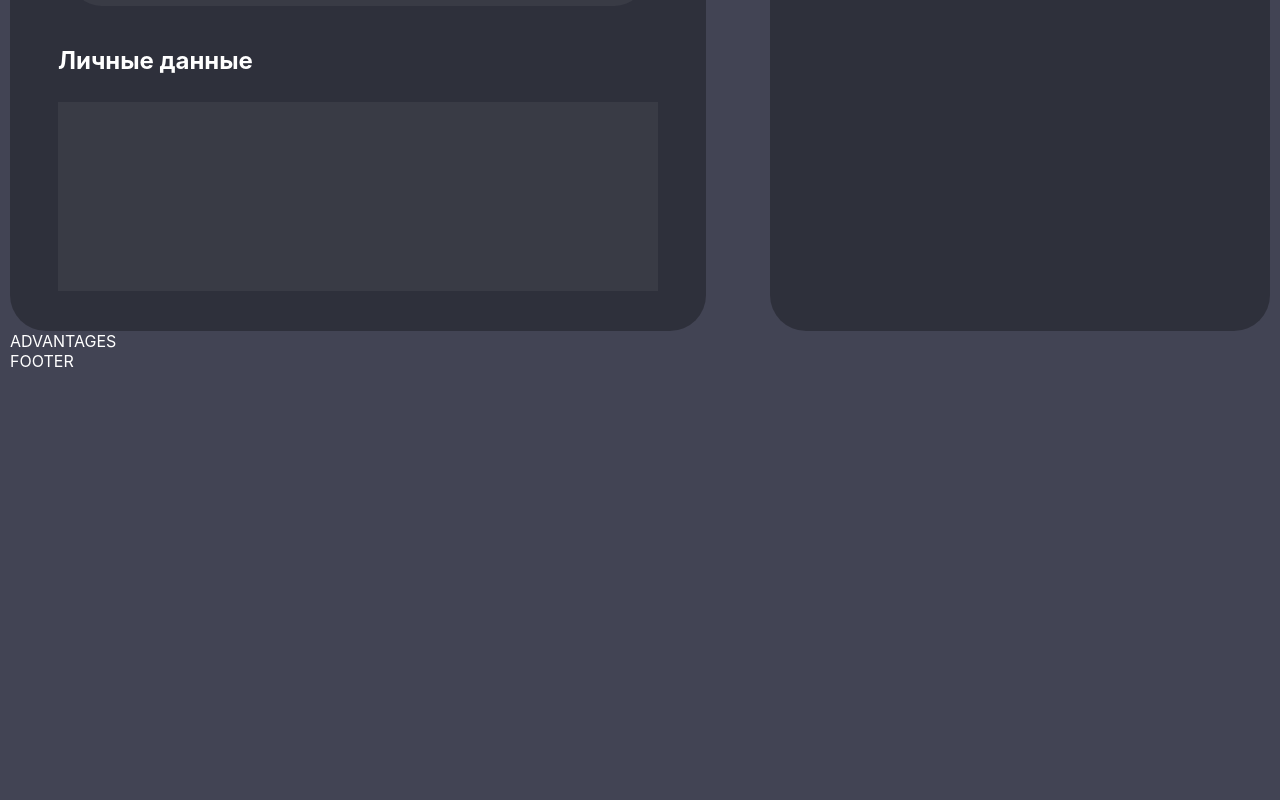
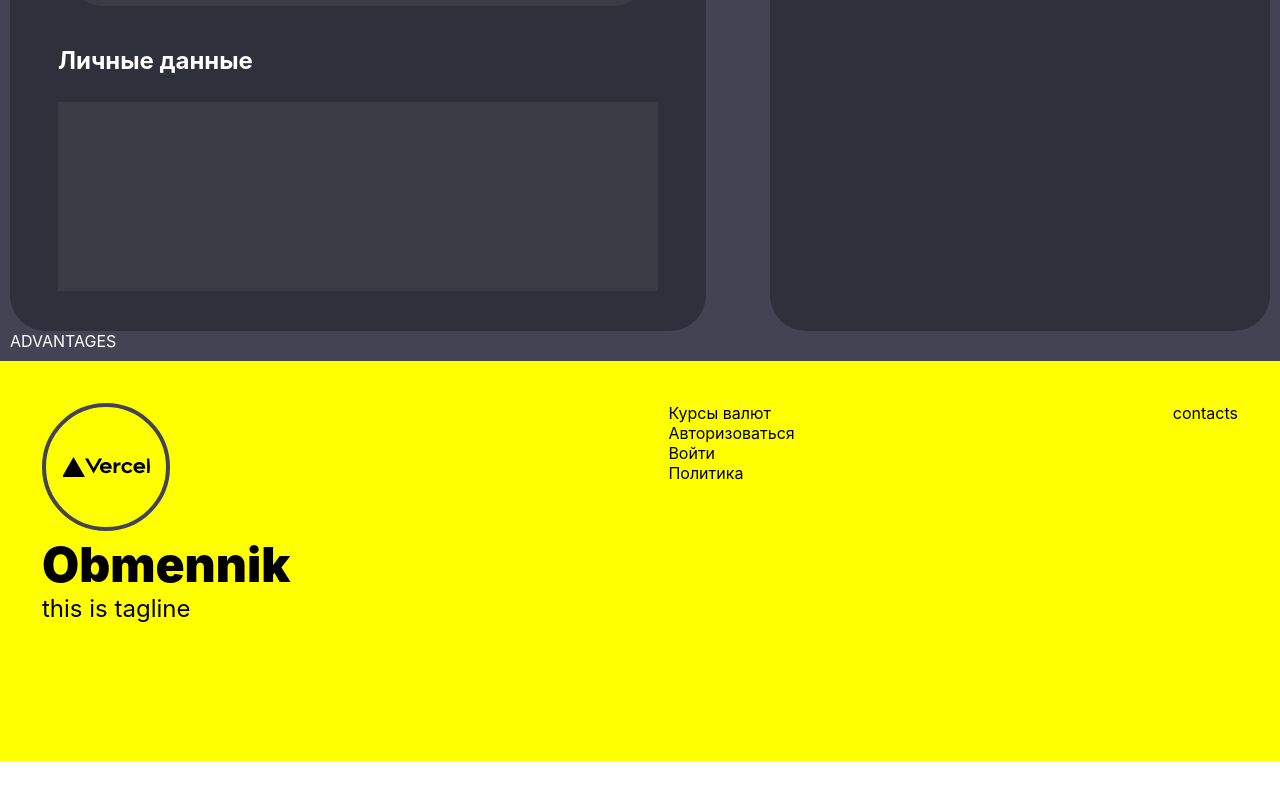
Before and after one commit to niktverd/change, a Next.js app: page / in a window 1280 px wide. Shown: the part 620-1420 px from the top of the page. After the commit the page ends 1381 px from the top, so only its background shows below. Built offline with nearby package versions, Linux system fonts and the light colour scheme.

Commit message:
fixup! fixup! fixup! fixup! init

```diff
--- a/public/content/fromCurrencies.json
+++ b/public/content/fromCurrencies.json
@@ -6,120 +6,120 @@
         "value": "value"
     },
     {
-        "icon": "2",
+        "icon": "/vercel.svg",
         "title": "title-2",
         "subtitle": "subtitle",
         "value": "value-2"
     },
     {
-        "icon": "2",
+        "icon": "/vercel.svg",
         "title": "title-2",
         "subtitle": "subtitle",
         "value": "value-2"
     },
     {
-        "icon": "2",
+        "icon": "/vercel.svg",
         "title": "title-2",
         "subtitle": "subtitle",
         "value": "value-2"
     },
     {
-        "icon": "2",
+        "icon": "/vercel.svg",
         "title": "title-2",
         "subtitle": "subtitle",
         "value": "value-2"
     },
     {
-        "icon": "2",
+        "icon": "/vercel.svg",
         "title": "title-2",
         "subtitle": "subtitle",
         "value": "value-2"
     },
     {
-        "icon": "2",
+        "icon": "/vercel.svg",
         "title": "title-2",
         "subtitle": "subtitle",
         "value": "value-2"
     },
     {
-        "icon": "2",
+        "icon": "/vercel.svg",
         "title": "title-2",
         "subtitle": "subtitle",
         "value": "value-2"
     },
     {
-        "icon": "2",
+        "icon": "/vercel.svg",
         "title": "title-2",
         "subtitle": "subtitle",
         "value": "value-2"
     },
     {
-        "icon": "2",
+        "icon": "/vercel.svg",
         "title": "title-2",
         "subtitle": "subtitle",
         "value": "value-2"
     },
     {
-        "icon": "2",
+        "icon": "/vercel.svg",
         "title": "title-2",
         "subtitle": "subtitle",
         "value": "value-2"
     },
     {
-        "icon": "2",
+        "icon": "/vercel.svg",
         "title": "title-2",
         "subtitle": "subtitle",
         "value": "value-2"
     },
     {
-        "icon": "2",
+        "icon": "/vercel.svg",
         "title": "title-2",
         "subtitle": "subtitle",
         "value": "value-2"
     },
     {
-        "icon": "2",
+        "icon": "/vercel.svg",
         "title": "title-2",
         "subtitle": "subtitle",
         "value": "value-2"
     },
     {
-        "icon": "2",
+        "icon": "/vercel.svg",
         "title": "title-2",
         "subtitle": "subtitle",
         "value": "value-2"
     },
     {
-        "icon": "2",
+        "icon": "/vercel.svg",
         "title": "title-2",
         "subtitle": "subtitle",
         "value": "value-2"
     },
     {
-        "icon": "2",
+        "icon": "/vercel.svg",
         "title": "title-2",
         "value": "value-2"
     },
     {
-        "icon": "2",
+        "icon": "/vercel.svg",
         "title": "title-2",
         "subtitle": "subtitle",
         "value": "value-2"
     },
     {
-        "icon": "2",
+        "icon": "/vercel.svg",
         "title": "title-2",
         "subtitle": "subtitle",
         "value": "value-2"
     },
     {
-        "icon": "2",
+        "icon": "/vercel.svg",
         "title": "title-2",
         "subtitle": "subtitle",
         "value": "value-2"
     },
     {
-        "icon": "2",
+        "icon": "/vercel.svg",
         "title": "title-2",
         "value": "value-2"
     }
--- a/public/content/toCurrencies.json
+++ b/public/content/toCurrencies.json
@@ -1,106 +1,106 @@
 [
     {
-        "icon": "1",
+        "icon": "/vercel.svg",
         "title": "title",
         "value": "value"
     },
     {
-        "icon": "2",
+        "icon": "/vercel.svg",
         "title": "title-2",
         "value": "value-2"
     },
     {
-        "icon": "2",
+        "icon": "/vercel.svg",
         "title": "title-2",
         "value": "value-2"
     },
     {
-        "icon": "2",
+        "icon": "/vercel.svg",
         "title": "title-2",
         "value": "value-2"
     },
     {
-        "icon": "2",
+        "icon": "/vercel.svg",
         "title": "title-2",
         "value": "value-2"
     },
     {
-        "icon": "2",
+        "icon": "/vercel.svg",
         "title": "title-2",
         "value": "value-2"
     },
     {
-        "icon": "2",
+        "icon": "/vercel.svg",
         "title": "title-2",
         "value": "value-2"
     },
     {
-        "icon": "2",
+        "icon": "/vercel.svg",
         "title": "title-2",
         "value": "value-2"
     },
     {
-        "icon": "2",
+        "icon": "/vercel.svg",
         "title": "title-2",
         "value": "value-2"
     },
     {
-        "icon": "2",
+        "icon": "/vercel.svg",
         "title": "title-2",
         "value": "value-2"
     },
     {
-        "icon": "2",
+        "icon": "/vercel.svg",
         "title": "title-2",
         "value": "value-2"
     },
     {
-        "icon": "2",
+        "icon": "/vercel.svg",
         "title": "title-2",
         "value": "value-2"
     },
     {
-        "icon": "2",
+        "icon": "/vercel.svg",
         "title": "title-2",
         "value": "value-2"
     },
     {
-        "icon": "2",
+        "icon": "/vercel.svg",
         "title": "title-2",
         "value": "value-2"
     },
     {
-        "icon": "2",
+        "icon": "/vercel.svg",
         "title": "title-2",
         "value": "value-2"
     },
     {
-        "icon": "2",
+        "icon": "/vercel.svg",
         "title": "title-2",
         "value": "value-2"
     },
     {
-        "icon": "2",
+        "icon": "/vercel.svg",
         "title": "title-2",
         "value": "value-2"
     },
     {
-        "icon": "2",
+        "icon": "/vercel.svg",
         "title": "title-2",
         "value": "value-2"
     },
     {
-        "icon": "2",
+        "icon": "/vercel.svg",
         "title": "title-2",
         "value": "value-2"
     },
     {
-        "icon": "2",
+        "icon": "/vercel.svg",
         "title": "title-2",
         "value": "value-2"
     },
     {
-        "icon": "2",
+        "icon": "/vercel.svg",
         "title": "title-2",
         "value": "value-2"
     }
--- /dev/null
+++ b/src/containers/MainPage/Footer.module.css
@@ -0,0 +1,30 @@
+.container {
+    min-height: 50vh;
+    padding: var(--xl) var(--xl);
+
+    color: var(--contrast-color);
+    background-color: var(--background-color-contrast);
+}
+
+.layout {
+    display: flex;
+    flex-direction: row;
+    justify-content: space-between;
+}
+
+.logo {
+    padding: var(--sm);
+
+    border: 4px solid var(--background-color);
+    border-radius: 50%;
+}
+
+.name {
+    font-size: 48px;
+    font-weight: 900;
+}
+
+.tag {
+    font-size: 24px;
+    font-weight: 400;
+}
--- a/src/containers/MainPage/MainPage.tsx
+++ b/src/containers/MainPage/MainPage.tsx
@@ -6,6 +6,7 @@ import crosses from 'public/content/crosses.json';
 import general from 'public/content/general.json';
 import styles from './MainPage.module.css';
 import navStyles from './Navigation.module.css';
+import footStyles from './Footer.module.css';
 import { Selector, SelectorItemType } from 'src/components/Selector/Selector';
 import { Input } from 'src/components/Input/Input';
 import { FieldContainer } from '../FieldContainer/FieldContainer';
@@ -162,11 +163,32 @@ export const MainPage: NextPage<MainPageProps> = ({
                 </div>
 
                 <div className={styles.content2}>ADVANTAGES</div>
-                <div className={styles.content2} style={{ height: 5000 }}>
-                    FOOTER
-                </div>
-                <div className={styles.content2}>{children}</div>
             </MainLayout>
+            <div className={clsx(footStyles.container)}>
+                <MainLayout innerClassName={clsx(footStyles.layout)}>
+                    <div>
+                        <Image
+                            className={clsx(footStyles.logo)}
+                            src={general.logo}
+                            width={128}
+                            height={128}
+                        />
+                        <div className={clsx(footStyles.name)}>
+                            {general.name}
+                        </div>
+                        <div className={clsx(footStyles.tag)}>
+                            {general.tag}
+                        </div>
+                    </div>
+                    <div>
+                        <div>Курсы валют</div>
+                        <div>Авторизоваться</div>
+                        <div>Войти</div>
+                        <div>Политика</div>
+                    </div>
+                    <div>contacts</div>
+                </MainLayout>
+            </div>
         </div>
     );
 };
--- a/styles/globals.css
+++ b/styles/globals.css
@@ -50,7 +50,7 @@ a {
     --splitter-color: rgb(124 124 124 / 10%);
     --hover-background-color: rgb(0 0 0 / 30%);
     --background-color: #424454;
-    --background-color-contrast: #FFF;
+    --background-color-contrast: rgb(255 255 0);
 }
 
 /* border-radius */
@@ -68,6 +68,7 @@ a {
     --sm: 16px;
     --md: 24px;
     --lg: 32px;
+    --xl: 42px;
     --x2l: 48px;
     --x3l: 64px;
 }
```
